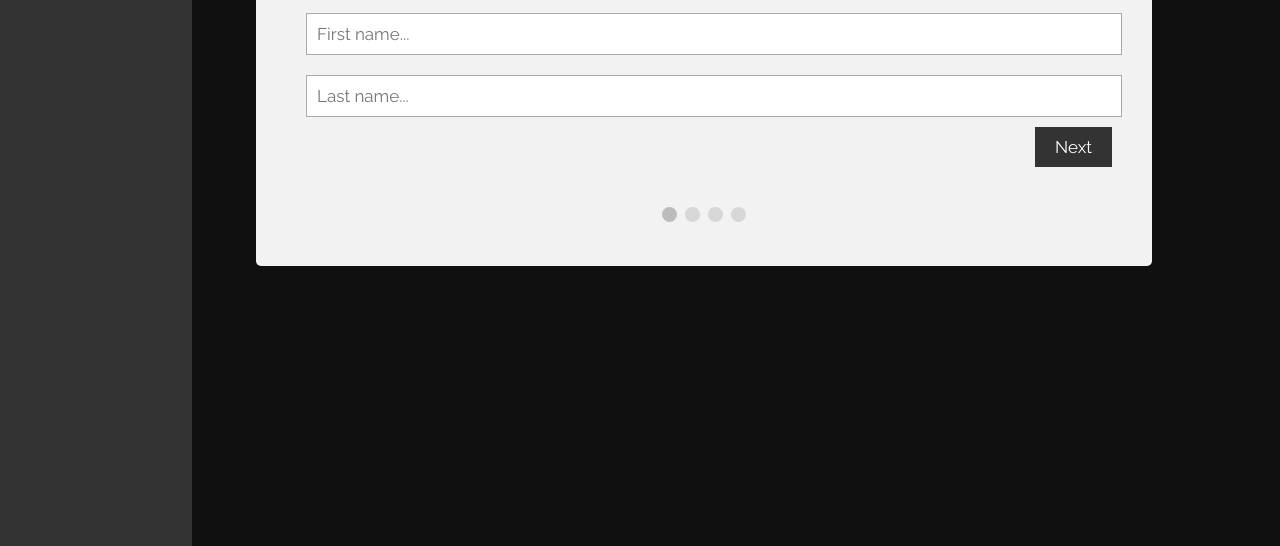
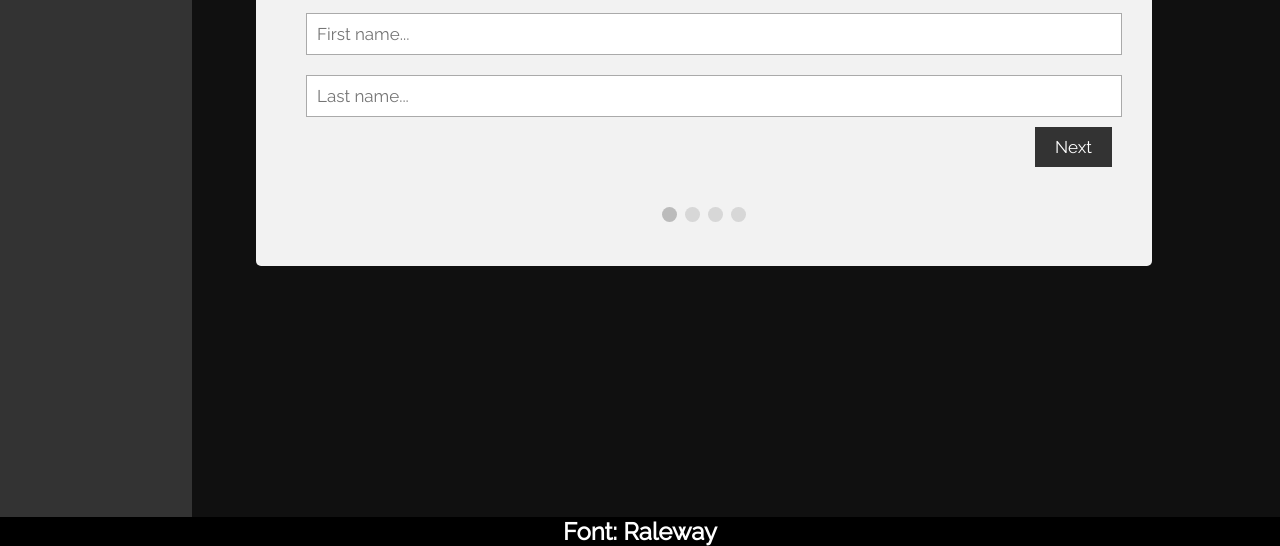
Before and after one commit to wtmadaj/Forms, a plain HTML site: page multistep.html in a window 1280 px wide. Shown: the part 254-800 px from the top of the page. Drawn offline with Linux system fonts and the light colour scheme.

Commit message:
added footer to multistep page, css clean up

```diff
--- a/collapse-style.css
+++ b/collapse-style.css
@@ -182,7 +182,6 @@ li a:hover:not(.active) {
 }
 
 footer {
-  float: right;
   position: fixed;
   left: 0;
   bottom: 0;
--- a/multistep-style.css
+++ b/multistep-style.css
@@ -1,12 +1,12 @@
 * {
   box-sizing: border-box;
   margin: 0;
+  font-family: Raleway;
 }
 
 body {
   /*background-color: #555;*/
   background-color: #101010;
-  font-family: Raleway;
 }
 
 h2 {
@@ -17,7 +17,6 @@ h2 {
   background-color: #f2f2f2;
   margin: 100px auto;
   margin-left: 20%;
-  font-family: Raleway;
   padding: 40px;
   width: 70%;
   min-width: 300px;
@@ -33,7 +32,6 @@ input {
   margin: 10px;
   width: 100%;
   font-size: 17px;
-  font-family: Raleway;
   border: 1px solid #aaaaaa;
 }
 
@@ -53,7 +51,6 @@ button {
   border: none;
   padding: 10px 20px;
   font-size: 17px;
-  font-family: Raleway;
   cursor: pointer;
 }
 
@@ -116,3 +113,13 @@ li a:hover:not(.active) {
   background-color: #555;
   color: white;
 }
+
+footer {
+  position: fixed;
+  left: 0;
+  bottom: 0;
+  width: 100%;
+  background-color: black;
+  color: white;
+  text-align: center;
+}
--- a/multistep.html
+++ b/multistep.html
@@ -53,8 +53,11 @@
 			<span class="step"></span>
 			<span class="step"></span>
 		</div>
-</form>
-<script src="multistep-script.js"></script>
+	</form>
+	<script src="multistep-script.js"></script>
 
+	<footer>
+		<h2>Font: Raleway</h2>
+	</footer>
 </body>
 </html>
```
